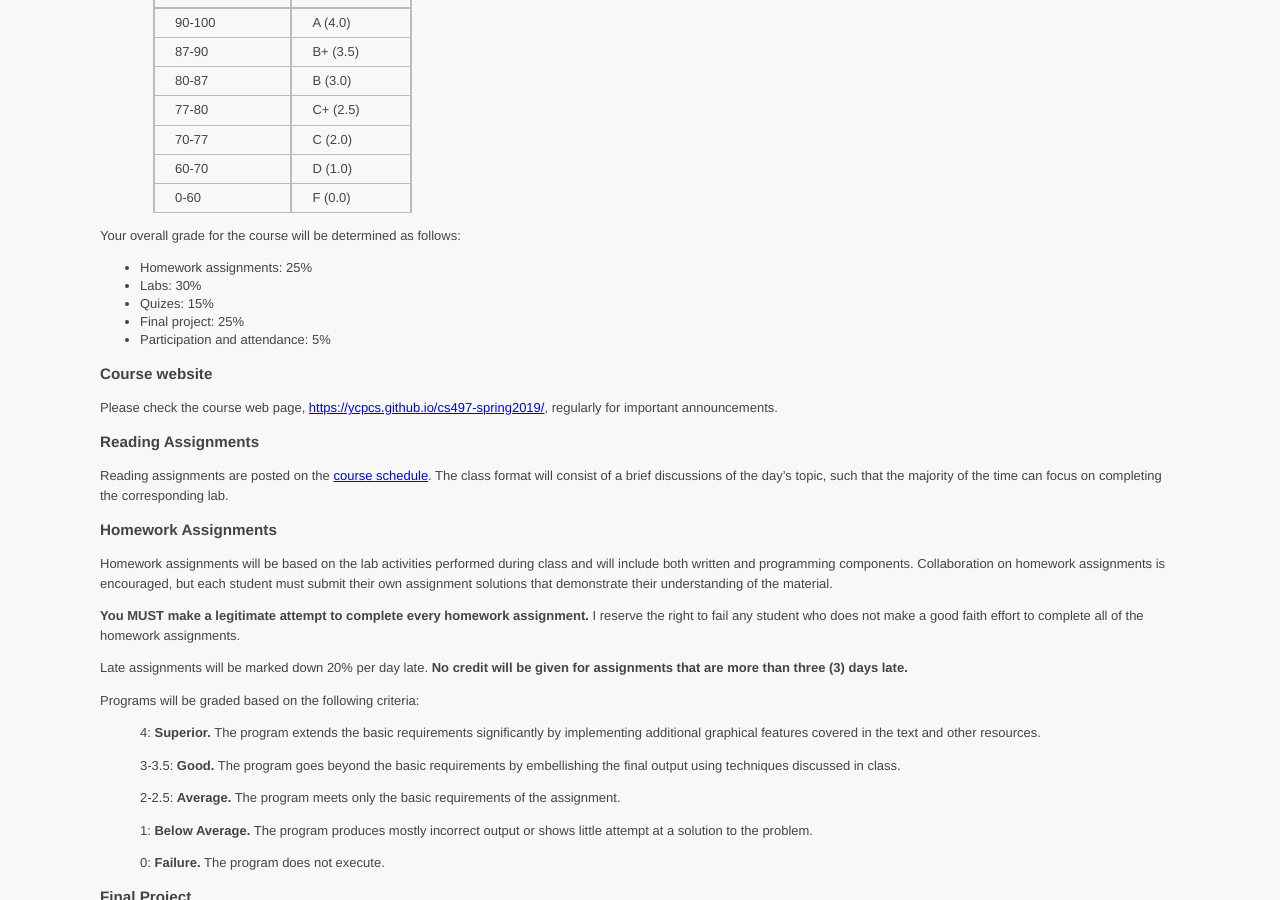
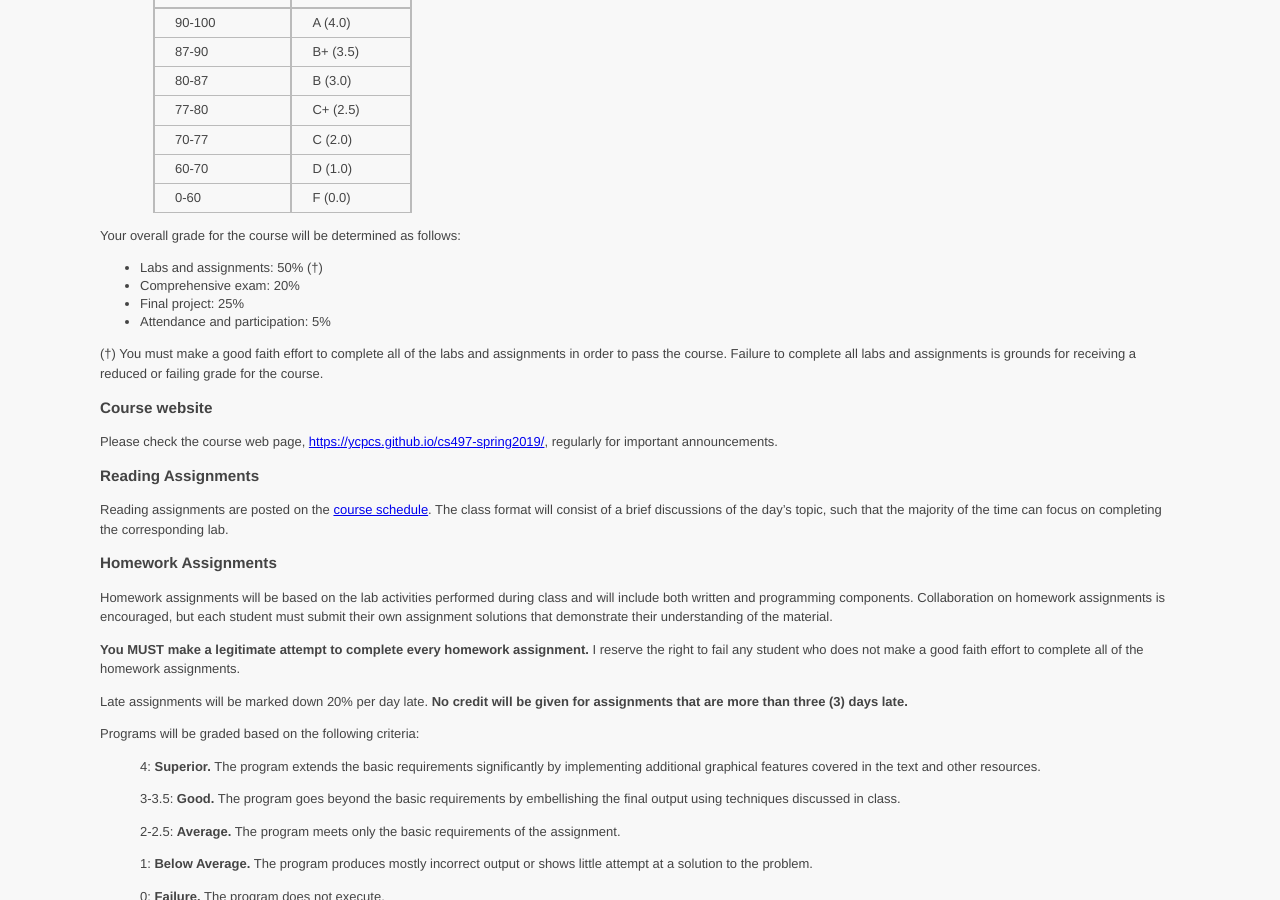
Before and after one commit to ycpcs/cs497-spring2019, a Jekyll site: the page built from syllabus.md, in a window 1280 px wide and 900 px high, scrolled down 1293 px. Built offline with Jekyll 4.4.1, drawn with Linux system fonts in a browser that asks for light colours.

Commit message:
Update syllabus.md

```diff
--- a/syllabus.md
+++ b/syllabus.md
@@ -83,11 +83,12 @@ Grades are assigned on a 100-point scale:
 
 Your overall grade for the course will be determined as follows:
 
--   Homework assignments: 25%
--   Labs: 30%
--   Quizes: 15%
+-   Labs and assignments: 50% (†)
+-   Comprehensive exam: 20%
 -   Final project: 25%
--   Participation and attendance: 5%
+-   Attendance and participation: 5%
+
+(†) You must make a good faith effort to complete all of the labs and assignments in order to pass the course. Failure to complete all labs and assignments is grounds for receiving a reduced or failing grade for the course.
 
 ### Course website
 
```
